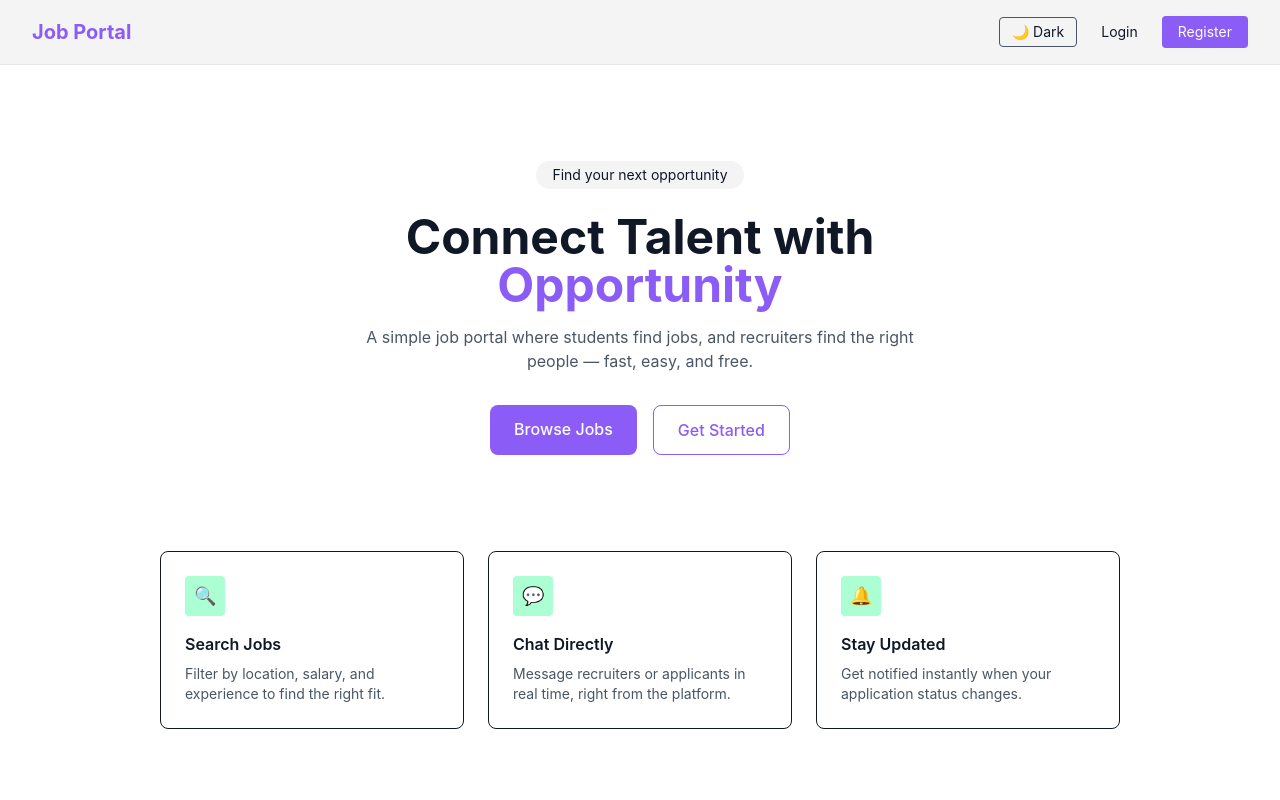
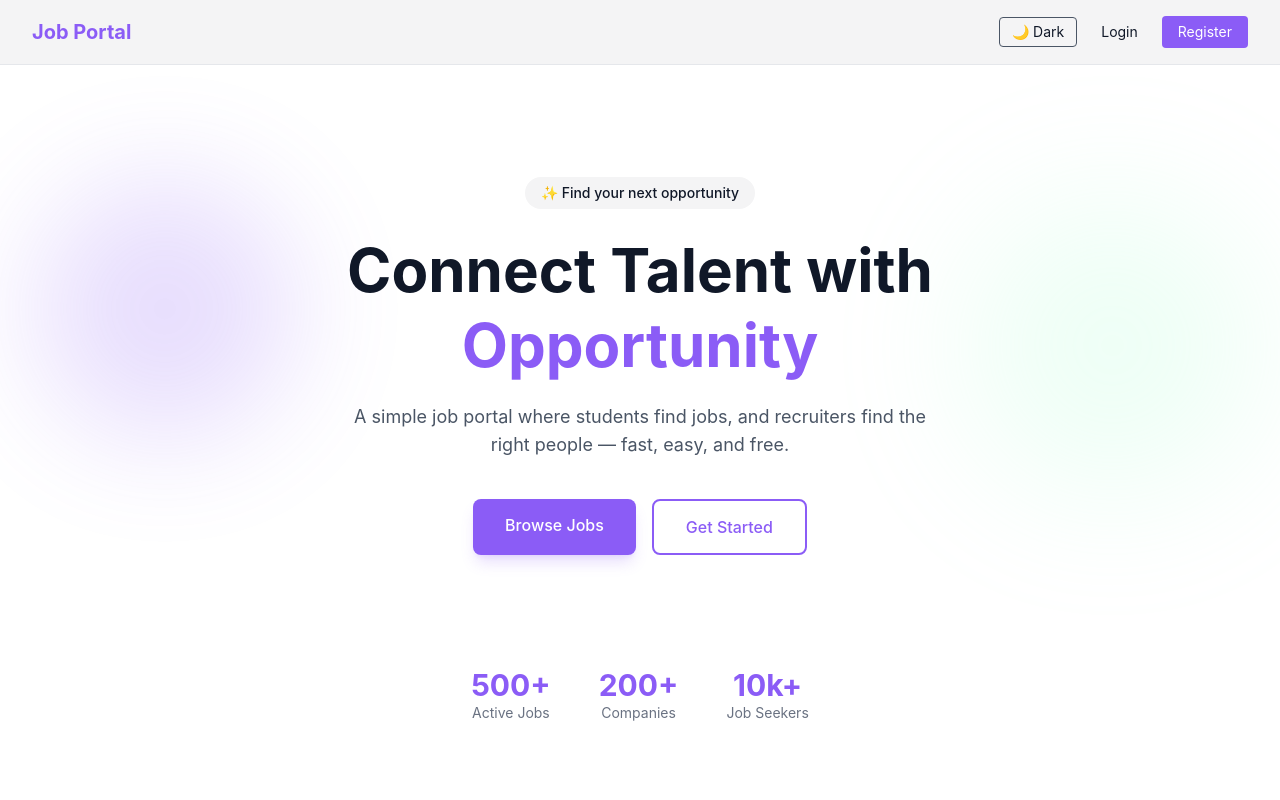
Before and after one commit to esharajpoot156-max/Job-Portal, a React (Vite) app in the folder frontend/: page / in a window 1280 px wide. Shown: the top 800 px of the page. Built offline with nearby package versions, Linux system fonts and the light colour scheme.

Commit message:
update home page

```diff
--- a/frontend/src/index.css
+++ b/frontend/src/index.css
@@ -33,3 +33,16 @@ body {
 .animate-slide-up-exit {
     animation: slide-up-exit 0.6s ease-in-out forwards;
 }
+@keyframes blob {
+    0%, 100% { transform: translate(0, 0) scale(1); }
+    33% { transform: translate(30px, -40px) scale(1.1); }
+    66% { transform: translate(-20px, 20px) scale(0.9); }
+}
+
+.animate-blob {
+    animation: blob 8s infinite ease-in-out;
+}
+
+.animation-delay-2000 {
+    animation-delay: 2s;
+}
--- a/frontend/src/pages/Home.jsx
+++ b/frontend/src/pages/Home.jsx
@@ -5,30 +5,34 @@ const Home = () => {
     const { user } = useSelector((store) => store.auth);
 
     return (
-            <div className="min-h-[calc(100vh-73px)] bg-white dark:bg-[#121214] dark:text-white">
+        <div className="min-h-[calc(100vh-73px)] bg-white dark:bg-[#121214] dark:text-white overflow-hidden relative">
+            {/* Background glow blobs */}
+            <div className="absolute top-20 left-10 w-72 h-72 bg-[#8B5CF6] opacity-20 rounded-full blur-3xl animate-blob"></div>
+            <div className="absolute top-40 right-10 w-72 h-72 bg-[#ACFFD2] opacity-20 rounded-full blur-3xl animate-blob animation-delay-2000"></div>
+
             {/* Hero Section */}
-            <section className="flex flex-col items-center justify-center text-center px-6 py-24">
-                <span className="text-sm bg-[#F4F4F5] dark:bg-gray-800 px-4 py-1 rounded-full mb-6">
-                    Find your next opportunity
+            <section className="relative flex flex-col items-center justify-center text-center px-6 py-28">
+                <span className="text-sm bg-[#F4F4F5] dark:bg-gray-800 px-4 py-1.5 rounded-full mb-6 font-medium">
+                    ✨ Find your next opportunity
                 </span>
-                <h1 className="text-4xl md:text-5xl font-bold mb-4 max-w-2xl">
+                <h1 className="text-4xl md:text-6xl font-bold mb-5 max-w-3xl leading-tight">
                     Connect Talent with <span className="text-[#8B5CF6]">Opportunity</span>
                 </h1>
-                <p className="text-gray-600 dark:text-gray-300 max-w-xl mb-8">
+                <p className="text-gray-600 dark:text-gray-300 max-w-xl mb-10 text-lg">
                     A simple job portal where students find jobs, and recruiters find the right people — fast, easy, and free.
                 </p>
 
                 <div className="flex gap-4">
                     <Link
                         to="/jobs"
-                        className="bg-[#8B5CF6] text-white px-6 py-3 rounded-lg font-medium hover:opacity-90"
+                        className="bg-[#8B5CF6] text-white px-8 py-3.5 rounded-lg font-medium hover:opacity-90 hover:scale-105 transition-transform shadow-lg shadow-[#8B5CF6]/20"
                     >
                         Browse Jobs
                     </Link>
                     {!user && (
                         <Link
                             to="/register"
-                            className="border border-[#8B5CF6] text-[#8B5CF6] px-6 py-3 rounded-lg font-medium"
+                            className="border-2 border-[#8B5CF6] text-[#8B5CF6] px-8 py-3.5 rounded-lg font-medium hover:bg-[#8B5CF6] hover:text-white transition-colors"
                         >
                             Get Started
                         </Link>
@@ -36,33 +40,49 @@ const Home = () => {
                 </div>
             </section>
 
+            {/* Stats Section */}
+            <section className="relative flex flex-wrap justify-center gap-12 px-8 pb-20 max-w-4xl mx-auto text-center">
+                <div>
+                    <p className="text-3xl font-bold text-[#8B5CF6]">500+</p>
+                    <p className="text-sm text-gray-500 dark:text-gray-400">Active Jobs</p>
+                </div>
+                <div>
+                    <p className="text-3xl font-bold text-[#8B5CF6]">200+</p>
+                    <p className="text-sm text-gray-500 dark:text-gray-400">Companies</p>
+                </div>
+                <div>
+                    <p className="text-3xl font-bold text-[#8B5CF6]">10k+</p>
+                    <p className="text-sm text-gray-500 dark:text-gray-400">Job Seekers</p>
+                </div>
+            </section>
+
             {/* Features Section */}
-            <section className="grid grid-cols-1 md:grid-cols-3 gap-6 px-8 pb-24 max-w-5xl mx-auto">
-                <div className="p-6 rounded-lg border dark:border-gray-700">
-                    <div className="w-10 h-10 rounded bg-[#ACFFD2] flex items-center justify-center mb-4 text-lg">
+            <section className="relative grid grid-cols-1 md:grid-cols-3 gap-6 px-8 pb-28 max-w-5xl mx-auto">
+                <div className="p-7 rounded-xl border dark:border-gray-700 hover:shadow-lg hover:-translate-y-1 transition-all bg-white dark:bg-[#1a1a1d]">
+                    <div className="w-12 h-12 rounded-lg bg-[#ACFFD2] flex items-center justify-center mb-4 text-xl">
                         🔍
                     </div>
-                    <h3 className="font-semibold mb-2">Search Jobs</h3>
+                    <h3 className="font-semibold mb-2 text-lg">Search Jobs</h3>
                     <p className="text-sm text-gray-600 dark:text-gray-300">
                         Filter by location, salary, and experience to find the right fit.
                     </p>
                 </div>
 
-                <div className="p-6 rounded-lg border dark:border-gray-700">
-                    <div className="w-10 h-10 rounded bg-[#ACFFD2] flex items-center justify-center mb-4 text-lg">
+                <div className="p-7 rounded-xl border dark:border-gray-700 hover:shadow-lg hover:-translate-y-1 transition-all bg-white dark:bg-[#1a1a1d]">
+                    <div className="w-12 h-12 rounded-lg bg-[#ACFFD2] flex items-center justify-center mb-4 text-xl">
                         💬
                     </div>
-                    <h3 className="font-semibold mb-2">Chat Directly</h3>
+                    <h3 className="font-semibold mb-2 text-lg">Chat Directly</h3>
                     <p className="text-sm text-gray-600 dark:text-gray-300">
                         Message recruiters or applicants in real time, right from the platform.
                     </p>
                 </div>
 
-                <div className="p-6 rounded-lg border dark:border-gray-700">
-                    <div className="w-10 h-10 rounded bg-[#ACFFD2] flex items-center justify-center mb-4 text-lg">
+                <div className="p-7 rounded-xl border dark:border-gray-700 hover:shadow-lg hover:-translate-y-1 transition-all bg-white dark:bg-[#1a1a1d]">
+                    <div className="w-12 h-12 rounded-lg bg-[#ACFFD2] flex items-center justify-center mb-4 text-xl">
                         🔔
                     </div>
-                    <h3 className="font-semibold mb-2">Stay Updated</h3>
+                    <h3 className="font-semibold mb-2 text-lg">Stay Updated</h3>
                     <p className="text-sm text-gray-600 dark:text-gray-300">
                         Get notified instantly when your application status changes.
                     </p>
```
